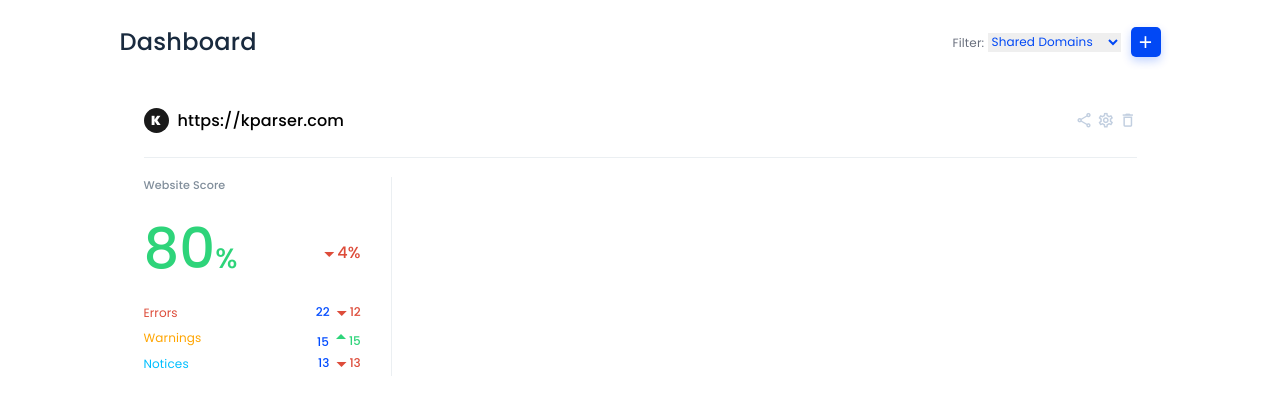
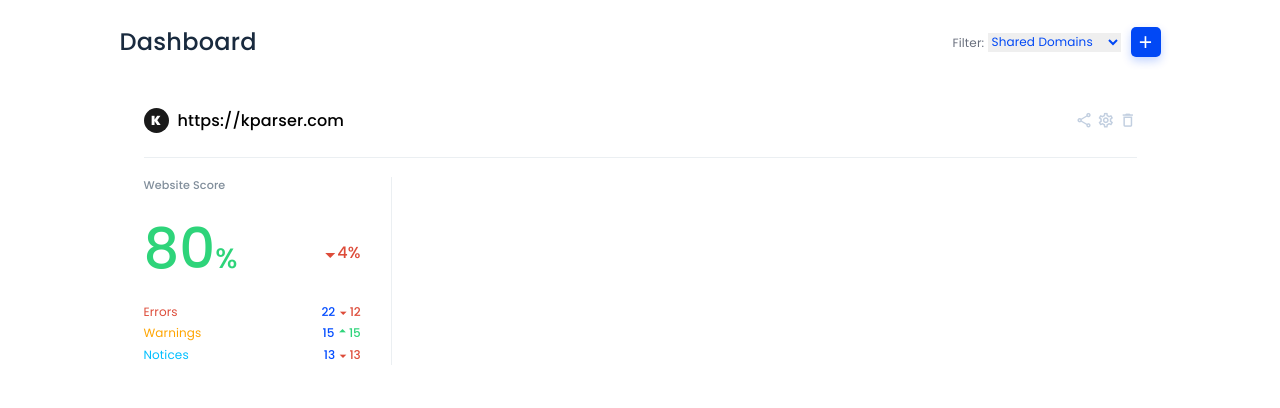
Before and after one commit to Miillla/FinalHomeWork, a website: page index.html in a window 1280 px wide. Drawn offline with Linux system fonts and the light colour scheme.

Commit message:
fix website scores style1

```diff
--- a/src/scss/style.scss
+++ b/src/scss/style.scss
@@ -286,6 +286,12 @@
   line-height: 180%;
   letter-spacing: 0.01em;
   color: #dd4c3a;
+  display: flex;
+  align-items: center;
+}
+.score span.variation.arrow::before {
+  font-size: 1.5rem;
+  width: 1.2rem;
 }
 span.arrow::before {
   font-family: "Material Icons";
@@ -305,19 +311,27 @@
 }
 span.change.down {
   color: #dd4c3a;
+  display: flex;
+  align-items: center;
 }
 span.arrow.down::before {
   content: "arrow_drop_down";
   color: #dd4c3a;
-  vertical-align: middle;
+  margin: 3px 0 0 0;
+  font-size: 1rem;
+  width: 0.9rem;
 }
 span.change.up {
   color: #2ed47a;
+  display: flex;
+  align-items: center;
 }
 span.arrow.up::before {
   content: "arrow_drop_up";
   color: #2ed47a;
-  vertical-align: sub;
+  margin: 0 0 3px 0;
+  font-size: 1rem;
+  width: 0.9rem;
 }
 .score .title {
   font-size: 0.75rem;
@@ -338,4 +352,6 @@
   font-size: 12px;
   line-height: 180%;
   color: #004bff;
+  display: flex;
+  align-items: center;
 }
```
Also changed, not shown: css/style.css.
